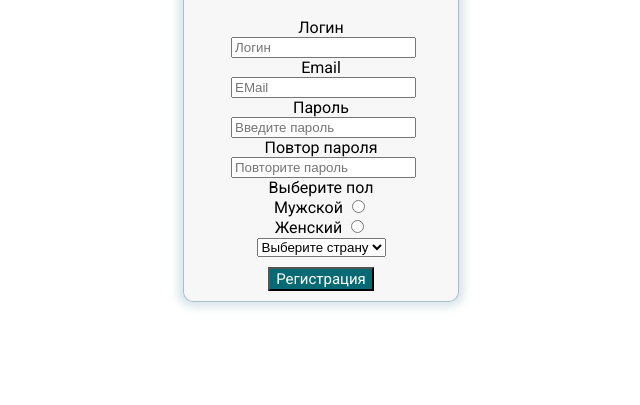
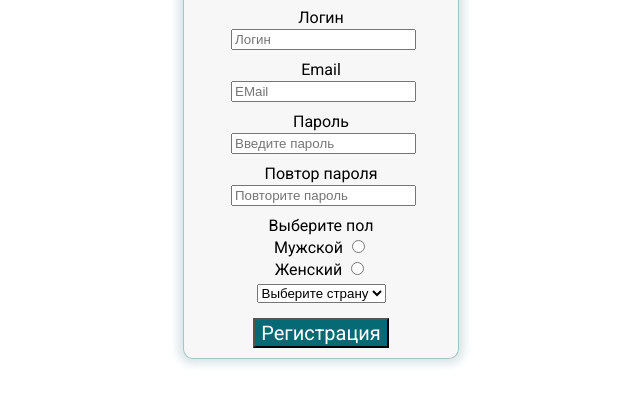
Before and after one commit to revengefir/FormProject, a plain HTML site: page index.html in a window 1280 px wide. Shown: the part 77-482 px from the top of the page, without its empty margins (575-1215 px from the left). Drawn offline with Linux system fonts and the light colour scheme.

Commit message:
Final Commit

```diff
--- a/index.html
+++ b/index.html
@@ -13,22 +13,31 @@
     <form>
         <fieldset>
             <h1>Регистрация</h1>
+    <div class="login">
         Логин
         <div>
             <input type="text" placeholder="Логин" required>
         </div>
+    </div>
+    <div class="email">
         Email
         <div>
             <input type="email" placeholder="EMail" required>
         </div>
+    </div>
+    <div class="pass">
         Пароль
         <div>
             <input type="password" placeholder="Введите пароль" required pattern="^([-_a-zA-Z0-9]){5,30}$">
         </div>
+    </div>
+    <div class="retry">
         Повтор пароля
         <div>
             <input type="password" placeholder="Повторите пароль" required pattern="^([-_a-zA-Z0-9]){5,30}$">
         </div>
+    </div>
+    <div class="gender">
         <div>
             Выберите пол
         </div>
@@ -39,7 +48,8 @@
             <input type="radio" name="check" value="woman">
         </div>
         <div>
-            <select>
+    </div>
+            <select class="country">
                 <option disabled selected value="placeholder">Выберите страну</option>
                 <option value="Russia">Россия</option>
                 <option value="Belarus">Беларусь</option>
--- a/style.css
+++ b/style.css
@@ -21,6 +21,10 @@ h1{
 }
 input:not([type=radio]){
     margin-left: 5px;
+    margin-top: 2px;
+}
+input[type=radio]{
+    margin-top: 5px;
 }
 #reg{
     background-color: rgb(6, 106, 117);
@@ -28,6 +32,27 @@ input:not([type=radio]){
     font-family: "Roboto", sans-serif;
     font-weight: 400;
     font-style: normal;
+    margin-top: 15px;
+    font-size: 20px;
+}
+span{
+    margin-top: 50px;
+}
+.gender{
     margin-top: 10px;
-    font-size: 15px;
 }
+.country{
+    margin-top: 5px;
+}
+.login{
+    margin-top: -10px;
+}
+.email{
+    margin-top: 10px;
+}
+.pass{
+    margin-top: 10px;
+}
+.retry{
+    margin-top: 10px;
+}
```
